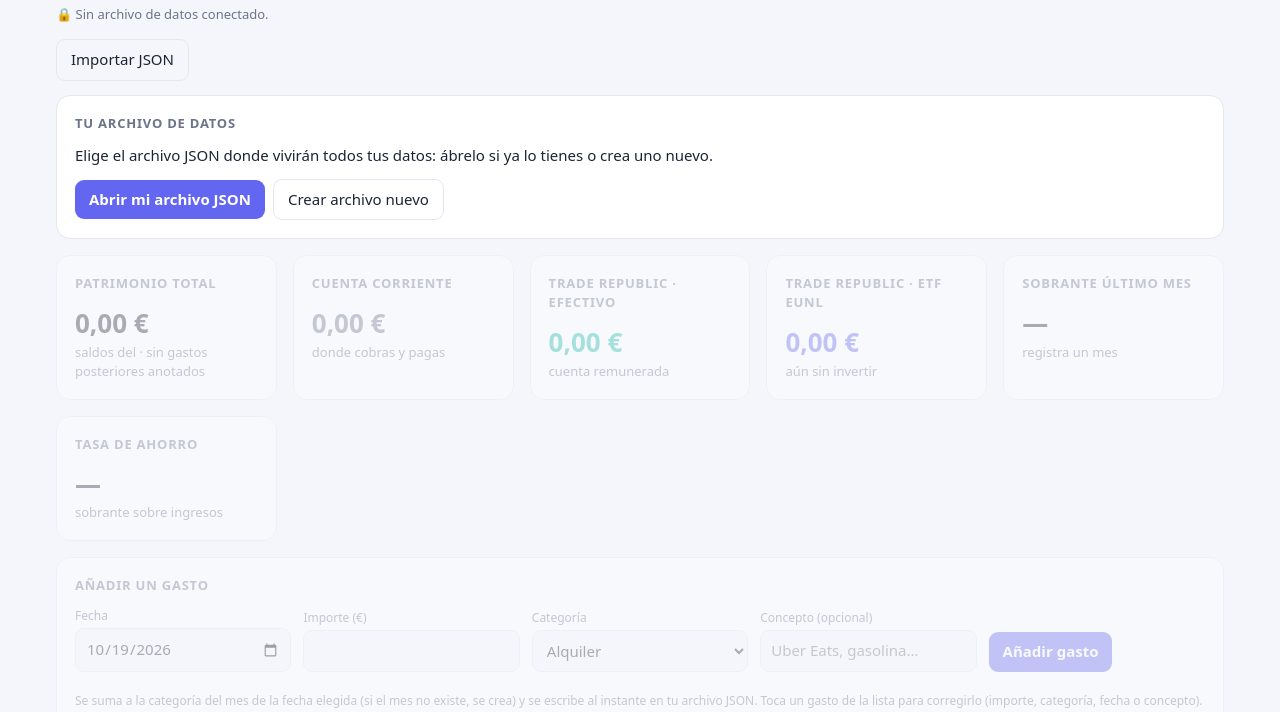
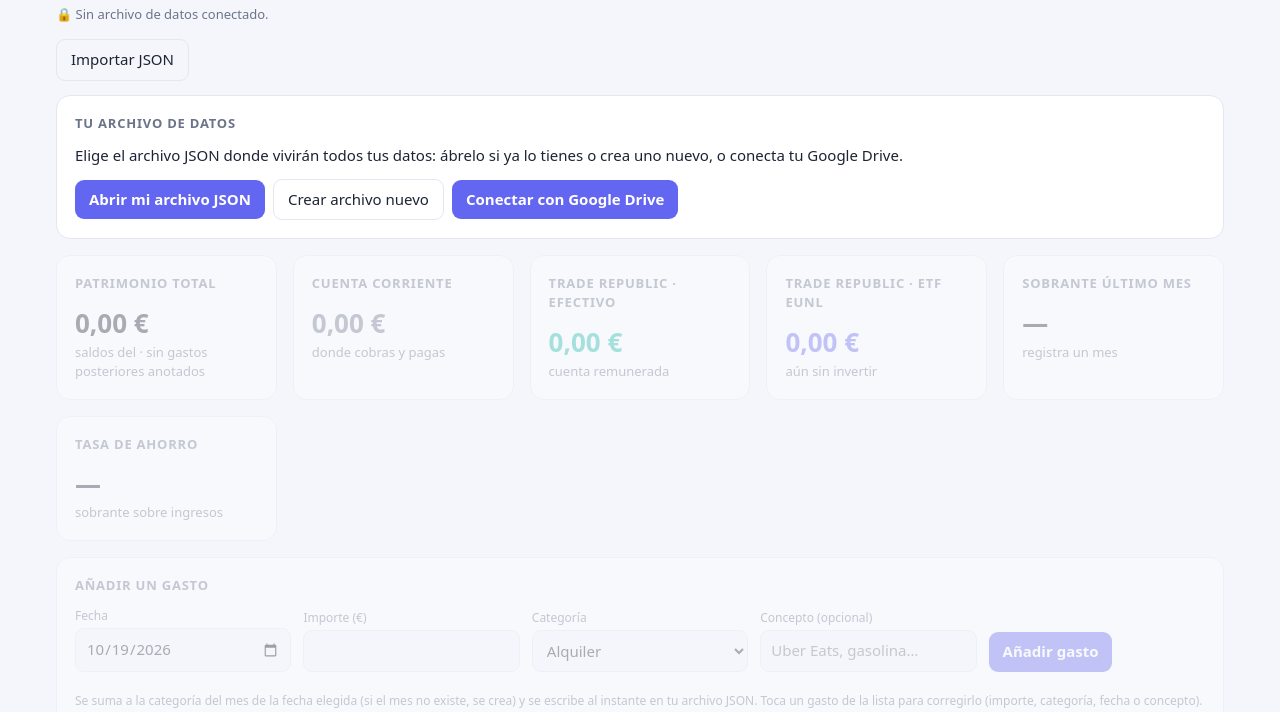
Before and after one commit to josegp-724/contabilidad, a plain HTML site: page index.html in a window 1280 px wide. Shown: the part 88-800 px from the top of the page. Drawn offline with Linux system fonts and the light colour scheme.

Commit message:
Add files via upload

```diff
--- a/index.html
+++ b/index.html
@@ -306,7 +306,7 @@ const FS = 'showSaveFilePicker' in window;
 // Google Drive: permite usar la página desde el móvil y desde cualquier sitio, con el JSON guardado en tu Drive.
 // Pega aquí el «ID de cliente» de tu proyecto de Google Cloud (termina en .apps.googleusercontent.com). No es secreto.
 // Solo funciona con la página servida por https (Google no permite el inicio de sesión desde un archivo local).
-const GOOGLE_CLIENT_ID = '';
+const GOOGLE_CLIENT_ID = '225185947962-i3p250fa2duf09h5i57np64a2qh90ku9.apps.googleusercontent.com';
 const DRIVE = !!GOOGLE_CLIENT_ID && /^https?:$/.test(location.protocol);
 const HAY_ARCHIVO = FS || DRIVE;        // hay dónde escribir (archivo local o Drive); si no, localStorage + descargar/importar
 // Sin ninguna de las dos (Firefox, Safari…): los datos quedan en el navegador y se sincronizan a mano con
```
